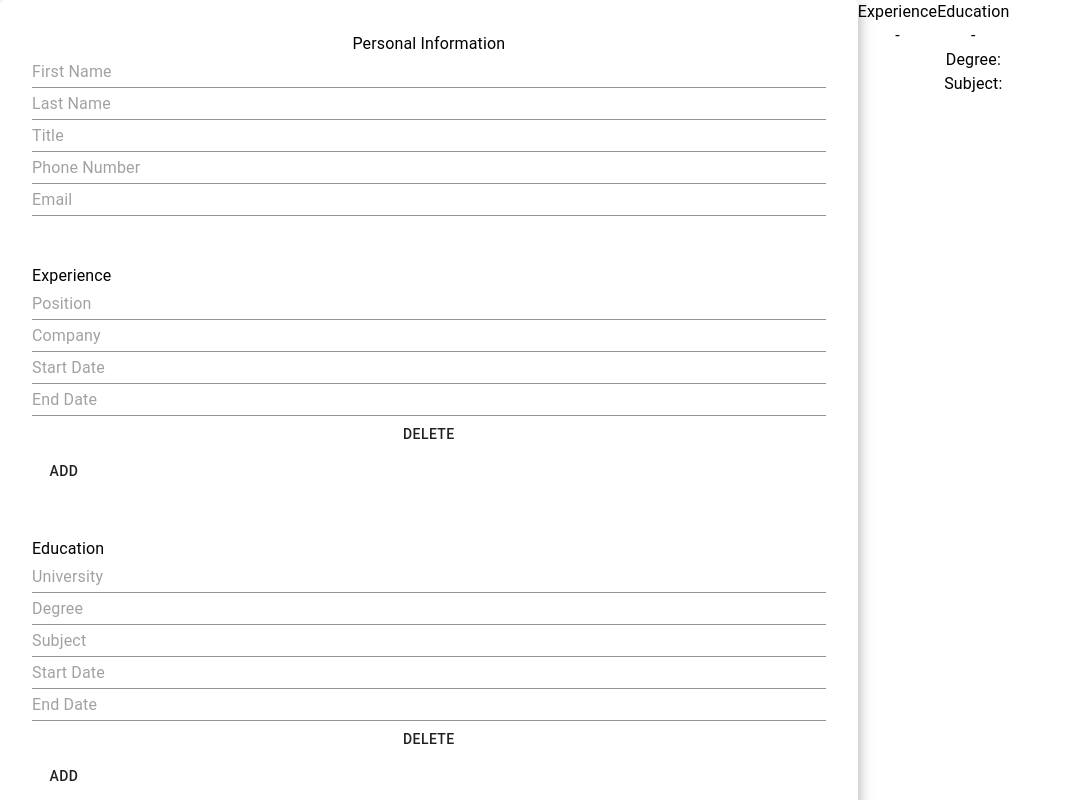
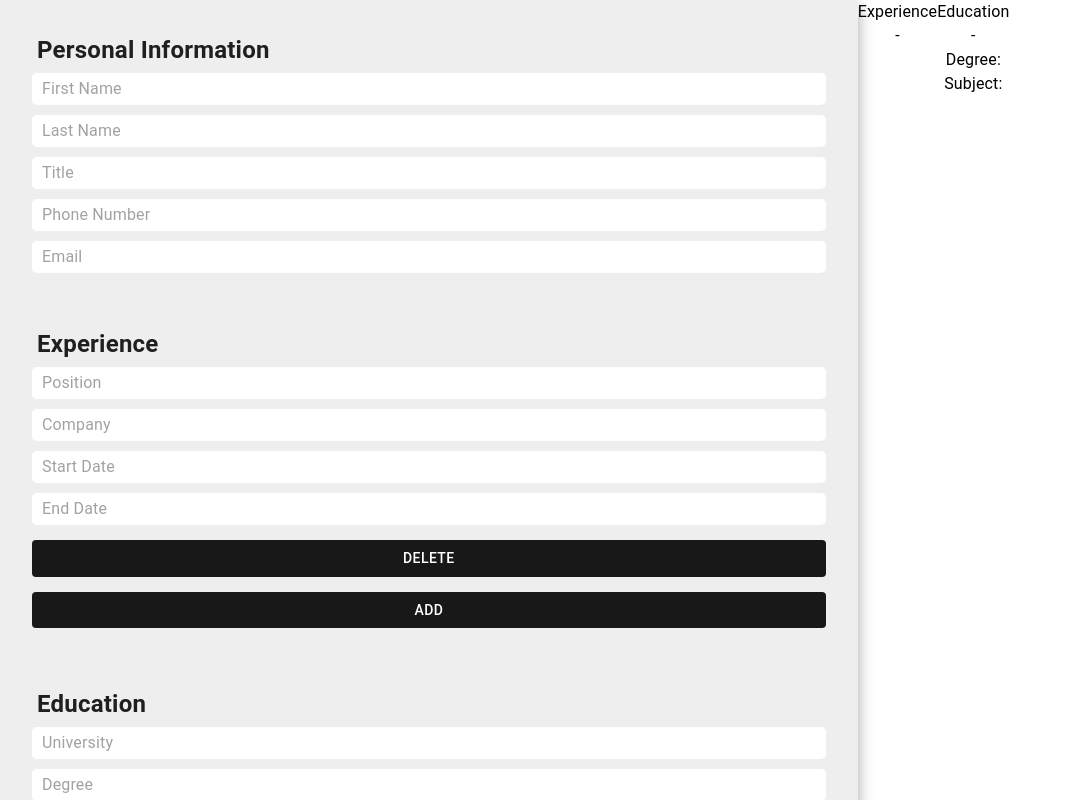
Before and after one commit to ethanalvizo/resume-template, a React (Create React App) app: page / in a window 1280 px wide. Shown: the top 800 px of the page, without its empty margins (0-1071 px from the left). Built offline with nearby package versions, Linux system fonts and the light colour scheme.

Commit message:
Styling of input form

```diff
--- a/src/components/input/Education.jsx
+++ b/src/components/input/Education.jsx
@@ -27,11 +27,11 @@ const Education = ({ education, onChange, onAdd, onDelete }) => {
 
     return (
         <Grid container className={classes.root}>
-            <Typography>Education</Typography>
+            <Typography className={classes.title}>Education</Typography>
             <Grid item>
                 {educationItems}
             </Grid>
-            <Button onClick={onAdd}>Add</Button>
+            <Button onClick={onAdd} fullWidth={true} className={classes.add}>Add</Button>
         </Grid>
     )
 }
--- a/src/components/input/EducationItem.jsx
+++ b/src/components/input/EducationItem.jsx
@@ -3,9 +3,15 @@ import {
     Grid,
     Button,
     Input,
+    makeStyles
 } from '@material-ui/core';
+import { education as styles} from "./styles";
+
+const useStyles = makeStyles(styles);
 
 const EducationItem = ({ id, educationItem, onChange, onDelete }) => {
+    const classes = useStyles();
+
     return (
         <div>
             <Input
@@ -15,6 +21,8 @@ const EducationItem = ({ id, educationItem, onChange, onDelete }) => {
                 placeholder="University"
                 value={educationItem.university}
                 fullWidth={true}
+                className={classes.input}
+                disableUnderline={true}
             />
             <Input
                 onChange={(e) => onChange(e,id)}
@@ -23,6 +31,8 @@ const EducationItem = ({ id, educationItem, onChange, onDelete }) => {
                 placeholder="Degree"
                 value={educationItem.degree}
                 fullWidth={true}
+                className={classes.input}
+                disableUnderline={true}
             />
             <Input
                 onChange={(e) => onChange(e,id)}
@@ -31,6 +41,8 @@ const EducationItem = ({ id, educationItem, onChange, onDelete }) => {
                 placeholder="Subject"
                 value={educationItem.subject}
                 fullWidth={true}
+                className={classes.input}
+                disableUnderline={true}
             />
             <Input
                 onChange={(e) => onChange(e,id)}
@@ -39,6 +51,8 @@ const EducationItem = ({ id, educationItem, onChange, onDelete }) => {
                 placeholder="Start Date"
                 value={educationItem.startDate}
                 fullWidth={true}
+                className={classes.input}
+                disableUnderline={true}
             />
             <Input
                 onChange={(e) => onChange(e,id)}
@@ -47,8 +61,10 @@ const EducationItem = ({ id, educationItem, onChange, onDelete }) => {
                 placeholder="End Date"
                 value={educationItem.endDate}
                 fullWidth={true}
+                className={classes.input}
+                disableUnderline={true}
             />
-            <Button onClick={() => onDelete(id)}>Delete</Button>
+            <Button onClick={() => onDelete(id)} fullWidth={true} className={classes.delete}>Delete</Button>
         </div>
     )
 }
--- a/src/components/input/Experience.jsx
+++ b/src/components/input/Experience.jsx
@@ -27,11 +27,11 @@ const Experience = ({ experience, onChange, onAdd, onDelete }) => {
 
     return (
         <Grid container className={classes.root}>
-            <Typography>Experience</Typography>
+            <Typography className={classes.title}>Experience</Typography>
             <Grid item>
                 {experienceItems}
             </Grid>
-            <Button onClick={onAdd}>Add</Button>
+            <Button onClick={onAdd} fullWidth={true} className={classes.add}>Add</Button>
         </Grid>
     )
 }
--- a/src/components/input/ExperienceItem.jsx
+++ b/src/components/input/ExperienceItem.jsx
@@ -3,9 +3,14 @@ import {
     Grid,
     Button,
     Input,
+    makeStyles,
 } from '@material-ui/core';
+import { experience as styles } from "./styles";
+
+const useStyles = makeStyles(styles);
 
 const ExperienceItem = ({ id, experienceItem, onChange, onDelete }) => {
+    const classes = useStyles();
     return (
         <div>
             <Input
@@ -15,6 +20,8 @@ const ExperienceItem = ({ id, experienceItem, onChange, onDelete }) => {
                 placeholder="Position"
                 value={experienceItem.position}
                 fullWidth={true}
+                className={classes.input}
+                disableUnderline={true}
             />
             <Input
                 onChange={(e) => onChange(e,id)}
@@ -23,6 +30,8 @@ const ExperienceItem = ({ id, experienceItem, onChange, onDelete }) => {
                 placeholder="Company"
                 value={experienceItem.company}
                 fullWidth={true}
+                className={classes.input}
+                disableUnderline={true}
             />
             <Input
                 onChange={(e) => onChange(e,id)}
@@ -31,6 +40,8 @@ const ExperienceItem = ({ id, experienceItem, onChange, onDelete }) => {
                 placeholder="Start Date"
                 value={experienceItem.startDate}
                 fullWidth={true}
+                className={classes.input}
+                disableUnderline={true}
             />
             <Input
                 onChange={(e) => onChange(e,id)}
@@ -39,9 +50,11 @@ const ExperienceItem = ({ id, experienceItem, onChange, onDelete }) => {
                 placeholder="End Date"
                 value={experienceItem.endDate}
                 fullWidth={true}
+                className={classes.input}
+                disableUnderline={true}
             />
             {/* To do: Allow them to add description for their job role*/}
-            <Button onClick={() => onDelete(id)}>Delete</Button>
+            <Button onClick={() => onDelete(id)} fullWidth={true} className={classes.delete}>Delete</Button>
         </div>
     )
 }
--- a/src/components/input/Personal.jsx
+++ b/src/components/input/Personal.jsx
@@ -3,12 +3,18 @@ import {
     Grid,
     Input,
     Typography,
+    makeStyles
 } from '@material-ui/core';
 
+import { personal as styles } from "./styles";
+
+const useStyles = makeStyles(styles);
+
 const Personal = ({ personalInfo, onChange }) => {
+    const classes = useStyles();
     return (
         <Grid>
-            <Typography>Personal Information</Typography>
+            <Typography className={classes.title}>Personal Information</Typography>
             <Input
                 onChange={(e) => onChange(e)}
                 type="text"
@@ -16,6 +22,8 @@ const Personal = ({ personalInfo, onChange }) => {
                 placeholder="First Name"
                 value={personalInfo.firstName}
                 fullWidth={true}
+                className={classes.input}
+                disableUnderline={true}
             />
             <Input
                 onChange={(e) => onChange(e)}
@@ -24,6 +32,8 @@ const Personal = ({ personalInfo, onChange }) => {
                 placeholder="Last Name"
                 value={personalInfo.lastName}
                 fullWidth={true}
+                className={classes.input}
+                disableUnderline={true}
             />
             <Input
                 onChange={(e) => onChange(e)}
@@ -32,6 +42,8 @@ const Personal = ({ personalInfo, onChange }) => {
                 placeholder="Title"
                 value={personalInfo.title}
                 fullWidth={true}
+                className={classes.input}
+                disableUnderline={true}
             />
             <Input
                 onChange={(e) => onChange(e)}
@@ -40,6 +52,8 @@ const Personal = ({ personalInfo, onChange }) => {
                 placeholder="Phone Number"
                 value={personalInfo.phoneNumber}
                 fullWidth={true}
+                className={classes.input}
+                disableUnderline={true}
             />
             <Input
                 onChange={(e) => onChange(e)}
@@ -48,6 +62,8 @@ const Personal = ({ personalInfo, onChange }) => {
                 placeholder="Email"
                 value={personalInfo.email}
                 fullWidth={true}
+                className={classes.input}
+                disableUnderline={true}
             />
         </Grid>
     )
--- a/src/components/input/index.js
+++ b/src/components/input/index.js
@@ -6,6 +6,7 @@ import {
     Grid,
     Button,
     makeStyles,
+    Card
 } from "@material-ui/core";
 import { formWrapper as styles } from "./styles";
 
@@ -27,7 +28,7 @@ const Index = ({
 
     return (
         <div>
-            <Grid className={classes.form}>
+            <Card className={classes.form}>
                 <Personal
                     personalInfo={resume.personalInfo}
                     onChange={onChangePersonal}
@@ -44,9 +45,9 @@ const Index = ({
                     onAdd={onAddEducation}
                     onDelete={onDeleteEducation}
                 />
-                <Button onClick={onPrint}>Generate PDF</Button>
-                <Button onClick={onReset}>Reset</Button>
-            </Grid>
+                <Button onClick={onPrint} fullWidth={true} className={classes.print}>Generate PDF</Button>
+                <Button onClick={onReset} fullWidth={true} className={classes.reset}>Reset</Button>
+            </Card>
         </div>
     )
 }
--- a/src/components/input/styles.js
+++ b/src/components/input/styles.js
@@ -7,17 +7,87 @@ export const formWrapper = () => ({
         padding: '2rem',
         borderRadius: '5px',
         boxShadow: "rgba(0, 0, 0, 0.35) 0px 5px 15px",
+        backgroundColor: "#eee"
+    },
+    print: {
+        backgroundColor: '#009900',
+        color: 'white',
+        margin: '10px 0px',
+    },
+    reset: {
+        backgroundColor: '#C80000',
+        color: 'white',
+        margin: '10px 0px',
     }
+});
+
+export const personal = () => ({
+    title: {
+        fontWeight: 'bolder',
+        fontSize: '24px',
+        textAlign: 'left',
+        paddingLeft: '5px',
+    },
+    input: {
+        backgroundColor: 'white',
+        margin: '5px 0px',
+        borderRadius: '5px',
+        paddingLeft: '10px',
+    },
 });
 
 export const education = () => ({
     root: {
         direction: 'column',
+    },
+    title: {
+        fontWeight: 'bolder',
+        fontSize: '24px',
+        textAlign: 'left',
+        paddingLeft: '5px',
+    },
+    input: {
+        backgroundColor: 'white',
+        margin: '5px 0px',
+        borderRadius: '5px',
+        paddingLeft: '10px',
+    },
+    add: {
+        backgroundColor: '#181818',
+        color: 'white',
+        margin: '10px 0px',
+    },
+    delete: {
+        backgroundColor: '#181818',
+        color: 'white',
+        margin: '10px 0px 5px',
     }
 });
 
 export const experience = () => ({
     root: {
         direction: 'column',
+    },
+    title: {
+        fontWeight: 'bolder',
+        fontSize: '24px',
+        textAlign: 'left',
+        paddingLeft: '5px',
+    },
+    input: {
+        backgroundColor: 'white',
+        margin: '5px 0px',
+        borderRadius: '5px',
+        paddingLeft: '10px',
+    },
+    add: {
+        backgroundColor: '#181818',
+        color: 'white',
+        margin: '10px 0px',
+    },
+    delete: {
+        backgroundColor: '#181818',
+        color: 'white',
+        margin: '10px 0px 5px',
     }
 });
```
